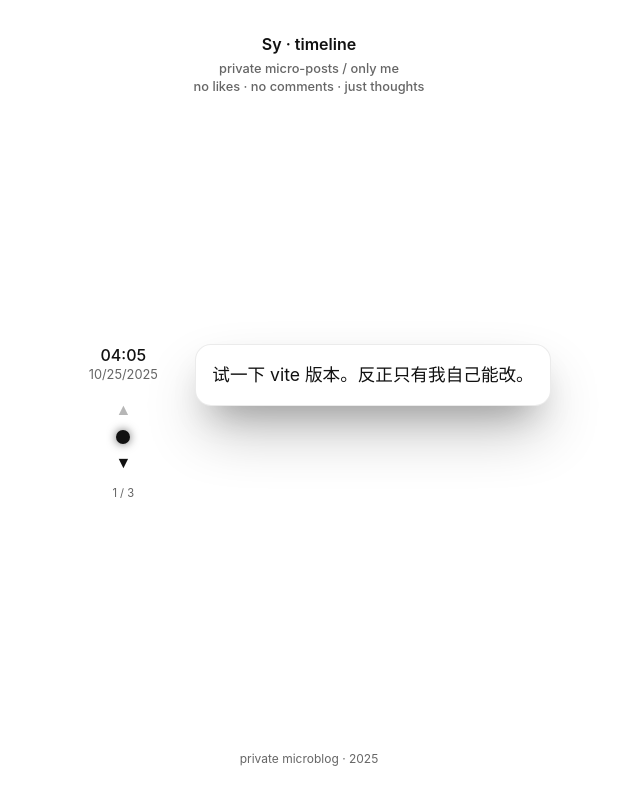
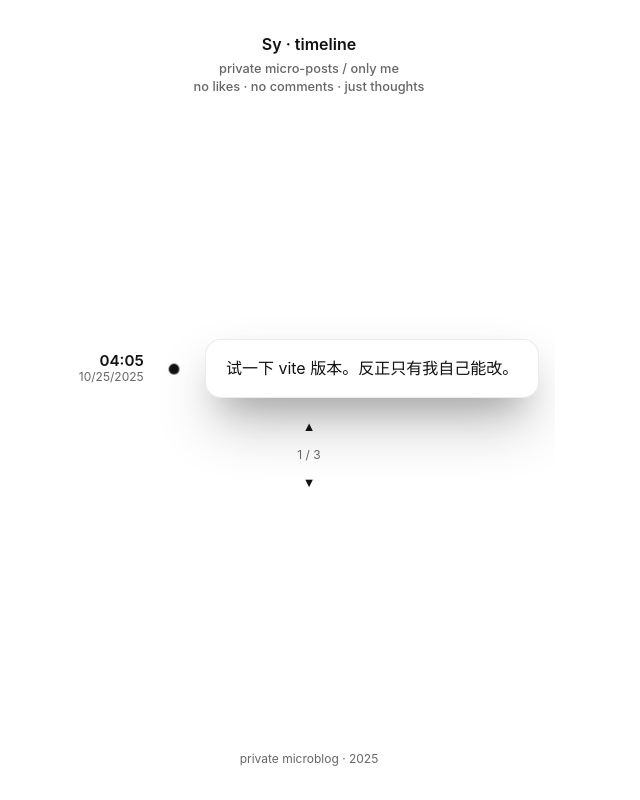
Before and after one commit to Lightly20110815/vitetwitter, a Vue app: page / in a window 1280 px wide. Shown: the whole page, without its empty margins (331-971 px from the left). Built offline with nearby package versions, Linux system fonts and the light colour scheme.

Commit message:
淡入淡出

```diff
--- a/src/App.vue
+++ b/src/App.vue
@@ -9,21 +9,17 @@
     </header>
 
     <section class="view-area">
-      <FocusView
-        v-if="viewMode === 'focus'"
-        :post="sortedPosts[currentIndex]"
-        :index="currentIndex"
-        :total="sortedPosts.length"
-        @prev="goPrev"
-        @next="goNext"
-        @toggleView="toggleViewMode"
-      />
-
-      <TimelineList
-        v-else
-        :posts="sortedPosts"
-        @toggleView="toggleViewMode"
-      />
+      <Transition name="fade" mode="out-in" appear>
+        <!-- appear 让第一次加载也做淡入 -->
+        <component
+          :is="currentView"
+          :key="viewModeKey"
+          v-bind="currentViewProps"
+          @prev="goPrev"
+          @next="goNext"
+          @toggleView="toggleViewMode"
+        />
+      </Transition>
     </section>
 
     <footer class="site-footer">
@@ -38,43 +34,80 @@ import postsRaw from "./data/posts.json";
 import FocusView from "./components/FocusView.vue";
 import TimelineList from "./components/TimelineList.vue";
 
-// 所有帖子：按时间新->旧排序
+// 帖子按时间排序（新 -> 旧）
 const sortedPosts = computed(() => {
   return [...postsRaw].sort(
     (a, b) => new Date(b.created_at) - new Date(a.created_at)
   );
 });
 
-// 当前模式: "focus" = 单条大卡模式, "timeline" = 列表模式
+// 视图模式: "focus" or "timeline"
 const viewMode = ref("focus");
 
-// currentIndex = 现在在看的那一条（0 是最新）
+// 当前在看的那条的 index（0 是最新一条）
 const currentIndex = ref(0);
 
-// 切换到上一条（更旧）
+// 切到更旧的一条
 function goPrev() {
   if (currentIndex.value < sortedPosts.value.length - 1) {
     currentIndex.value += 1;
   }
 }
 
-// 切换到下一条（更新）
+// 切到更新的一条
 function goNext() {
   if (currentIndex.value > 0) {
     currentIndex.value -= 1;
   }
 }
 
-// 切换视图模式
+// 切换模式
 function toggleViewMode() {
   viewMode.value = viewMode.value === "focus" ? "timeline" : "focus";
 }
+
+// 根据 viewMode 动态决定要渲染哪个组件 + 传哪些 props
+const currentView = computed(() => {
+  return viewMode.value === "focus" ? FocusView : TimelineList;
+});
+
+// 注意：`<component>` 里的 `key` 控制过渡重新触发
+const viewModeKey = computed(() => {
+  return viewMode.value === "focus"
+    ? `focus-${currentIndex.value}` // 切贴文 or 回到 focus 时触发过渡
+    : "timeline";
+});
+
+const currentViewProps = computed(() => {
+  if (viewMode.value === "focus") {
+    return {
+      post: sortedPosts.value[currentIndex.value],
+      index: currentIndex.value,
+      total: sortedPosts.value.length
+    };
+  } else {
+    return {
+      posts: sortedPosts.value
+    };
+  }
+});
 
 const thisYear = new Date().getFullYear();
 </script>
 
 <style scoped>
-.view-area {
-  margin-top: 1rem;
+/* 让中间块不贴边的间距在 global.css 里处理了，这里基本不用额外样式 */
+
+/* 视图切换淡入淡出。跟 FocusView.vue 里那套 fade 是同名的。
+   两边写一样是没问题的，但我们现在可以主导全局的感觉。 */
+
+.fade-enter-active,
+.fade-leave-active {
+  transition: opacity 0.2s ease-in-out;
+}
+
+.fade-enter-from,
+.fade-leave-to {
+  opacity: 0;
 }
 </style>
--- a/src/components/FocusView.vue
+++ b/src/components/FocusView.vue
@@ -1,27 +1,28 @@
 <template>
-  <div class="focus-layout">
-    <!-- 左侧：时间 + 控制 -->
-    <div class="focus-left">
-      <!-- 点击时间块 => 切换到 timeline 视图 -->
-      <div class="focus-time" @click="toggleView" title="点击切换成时间线视图">
-        <div class="focus-hm">{{ hhmm }}</div>
-        <div class="focus-date">{{ mmddyyyy }}</div>
+  <div class="focus-wrapper">
+    <div class="focus-timeline">
+      <div class="time">
+        <div class="clock">{{ timePart }}</div>
+        <div class="date">{{ datePart }}</div>
       </div>
 
-      <!-- 上/下切换按钮 -->
-      <div class="focus-nav">
-        <button @click="goNext" :disabled="index === 0">▲</button>
-        <div class="dot"></div>
-        <button @click="goPrev" :disabled="index === total - 1">▼</button>
-        <div class="idx-info">{{ index + 1 }} / {{ total }}</div>
-      </div>
+      <div
+        class="dot"
+        :class="{ active: true }"
+        @click="$emit('toggleView')"
+        title="切换视图"
+      ></div>
+
+      <article class="post-card">
+        <div class="content" v-html="linkedContent"></div>
+      </article>
     </div>
 
-    <!-- 右侧：当前这条贴子的内容 -->
-    <div class="focus-card">
-      <article class="post-card focus-card-inner">
-        <div class="content" v-html="linkedContent"></div>
-      </article>
+    <!-- 底部的导航箭头与页码 -->
+    <div class="focus-nav">
+      <button class="nav-btn" @click="$emit('prev')" :disabled="isFirst">▲</button>
+      <span class="index">{{ index + 1 }} / {{ total }}</span>
+      <button class="nav-btn" @click="$emit('next')" :disabled="isLast">▼</button>
     </div>
   </div>
 </template>
@@ -31,40 +32,22 @@ import { computed } from "vue";
 
 const props = defineProps({
   post: { type: Object, required: true },
-  index: { type: Number, required: true },
-  total: { type: Number, required: true }
+  index: Number,
+  total: Number,
+  isFirst: Boolean,
+  isLast: Boolean,
 });
 
-const emit = defineEmits(["prev", "next", "toggleView"]);
+const timePart = computed(() => {
+  const d = new Date(props.post.created_at);
+  return `${String(d.getHours()).padStart(2, "0")}:${String(d.getMinutes()).padStart(2, "0")}`;
+});
 
-function toggleView() {
-  emit("toggleView");
-}
-function goPrev() {
-  emit("prev");
-}
-function goNext() {
-  emit("next");
-}
+const datePart = computed(() => {
+  const d = new Date(props.post.created_at);
+  return `${String(d.getMonth() + 1).padStart(2, "0")}/${String(d.getDate()).padStart(2, "0")}/${d.getFullYear()}`;
+});
 
-// === 时间格式化 ===
-function parseParts(iso) {
-  const d = new Date(iso);
-  const yyyy = d.getFullYear();
-  const mm = String(d.getMonth() + 1).padStart(2, "0");
-  const dd = String(d.getDate()).padStart(2, "0");
-  const hh = String(d.getHours()).padStart(2, "0");
-  const m2 = String(d.getMinutes()).padStart(2, "0");
-  return {
-    hhmm: `${hh}:${m2}`,
-    mmddyyyy: `${mm}/${dd}/${yyyy}`
-  };
-}
-
-const hhmm = computed(() => parseParts(props.post.created_at).hhmm);
-const mmddyyyy = computed(() => parseParts(props.post.created_at).mmddyyyy);
-
-// === 内容渲染 (转义 + 链接 + 换行) ===
 function escapeHTML(str) {
   return str
     .replace(/&/g, "&amp;")
@@ -73,134 +56,161 @@ function escapeHTML(str) {
     .replace(/"/g, "&quot;");
 }
 
+function linkify(text) {
+  const urlRegex = /(https?:\/\/[^\s]+)/g;
+  return text.replace(urlRegex, (url) => `<a href="${url}" target="_blank" rel="noopener">${url}</a>`);
+}
+
 const linkedContent = computed(() => {
-  const raw = props.post.content || "";
-  const safe = escapeHTML(raw);
-
-  // 识别 URL
-  const withLinks = safe.replace(/(https?:\/\/[^\s]+)/g, (url) => {
-    return `<a href="${url}" target="_blank" rel="noopener">${url}</a>`;
-  });
-
-  // 换行变成 <br/>
-  return withLinks.replace(/\n/g, "<br/>");
+  const safe = escapeHTML(props.post.content);
+  return linkify(safe).replace(/\n/g, "<br/>");
 });
 </script>
 
 <style scoped>
-.focus-layout {
-  display: grid;
-  grid-template-columns: auto 1fr;
-  column-gap: 1rem;
-  align-items: flex-start;
+/* ===== 容器布局 ===== */
+.focus-wrapper {
+  display: flex;
+  flex-direction: column;
+  align-items: center;
+  gap: 1.25rem;
 }
 
-.focus-left {
-  min-width: 7rem;
-  color: var(--muted);
-  font-size: 0.8rem;
-  user-select: none;
+.focus-timeline {
+  display: flex;
+  align-items: center;
+  justify-content: center;
+  gap: 1rem;
 }
 
-.focus-time {
-  text-align: center;
-  cursor: pointer;
-  line-height: 1.4;
-  margin-bottom: 0.75rem;
+/* ===== 时间部分 ===== */
+.time {
+  display: flex;
+  flex-direction: column;
+  align-items: flex-end;
+  justify-content: center;
+  line-height: 1.2;
+  text-align: right;
 }
-.focus-hm {
-  font-size: 1rem;
-  font-weight: 500;
-  color: var(--fg);
+
+.time .clock {
+  font-size: 0.95rem;
+  font-weight: 600;
 }
-.focus-date {
-  font-size: 0.8rem;
+
+.time .date {
+  font-size: 0.75rem;
   color: var(--muted);
 }
 
+/* ===== 圆点部分 ===== */
+.dot {
+  width: 10px;
+  height: 10px;
+  border-radius: 50%;
+  background: var(--fg);
+  margin: 0 0.6rem;
+  flex-shrink: 0;
+  align-self: center;
+  cursor: pointer;
+  box-shadow: 0 0 6px rgba(255, 255, 255, 0.4);
+  transition:
+    transform 0.25s ease,
+    box-shadow 0.25s ease,
+    background 0.25s ease;
+}
+
+/* hover 呼吸光效 */
+.dot:hover {
+  transform: scale(1.2);
+  box-shadow: 0 0 10px rgba(255, 255, 255, 0.6);
+}
+
+/* active 态闪光动画 */
+@keyframes dotPulse {
+  0%, 100% {
+    box-shadow: 0 0 8px rgba(255, 255, 255, 0.4);
+    transform: scale(1);
+  }
+  50% {
+    box-shadow: 0 0 16px rgba(255, 255, 255, 0.75);
+    transform: scale(1.1);
+  }
+}
+.dot.active {
+  animation: dotPulse 2.2s ease-in-out infinite;
+}
+
+/* ===== 帖子卡片 ===== */
+.post-card {
+  background: var(--card-bg);
+  border: 1px solid var(--border-color);
+  border-radius: var(--radius-xl);
+  padding: 1rem 1.25rem;
+  box-shadow: var(--shadow-card);
+  max-width: 520px;
+  transition: transform 0.25s ease, box-shadow 0.25s ease;
+}
+
+.post-card:hover {
+  transform: translateY(-2px);
+  box-shadow: 0 12px 24px -8px rgba(0, 0, 0, 0.35);
+}
+
+.post-card .content {
+  white-space: pre-wrap;
+  word-wrap: break-word;
+  font-size: 1rem;
+  line-height: 1.6;
+}
+
+/* ===== 导航按钮 ===== */
 .focus-nav {
   display: flex;
   flex-direction: column;
   align-items: center;
-  color: var(--fg);
+  color: var(--muted);
+  font-size: 0.75rem;
+  gap: 0.4rem;
 }
 
-.focus-nav button {
+.nav-btn {
   background: none;
   border: none;
   color: var(--fg);
-  font-size: 1rem;
   cursor: pointer;
-  padding: 0.3rem;
-  transition: 0.2s;
+  font-size: 0.8rem;
+  transition: transform 0.2s ease, opacity 0.2s ease;
 }
-.focus-nav button:hover:not(:disabled) {
-  transform: scale(1.2);
+.nav-btn:hover {
+  transform: scale(1.15);
+  opacity: 0.9;
 }
-.focus-nav button:disabled {
+.nav-btn:disabled {
   opacity: 0.3;
-  cursor: not-allowed;
+  cursor: default;
 }
 
-.dot {
-  width: 14px;
-  height: 14px;
-  border-radius: 999px;
-  background-color: var(--fg);
-  margin: 6px 0;
-  box-shadow: 0 0 10px rgba(0,0,0,0.6);
-}
-@media (prefers-color-scheme: dark) {
-  .dot {
-    box-shadow: 0 0 10px rgba(255,255,255,0.4);
-  }
+.index {
+  font-size: 0.75rem;
+  margin: 0.25rem 0;
+  color: var(--muted);
 }
 
-.idx-info {
-  margin-top: 0.5rem;
-  font-size: 0.7rem;
-  color: var(--muted);
-  user-select: none;
-  text-align: center;
-}
-
-.focus-card {
-  min-width: 0;
-}
-
-.post-card.focus-card-inner {
-  background: var(--card-bg);
-  border: 1px solid var(--border-color);
-  border-radius: var(--radius-xl);
-  padding: 1rem 1rem 1rem;
-  box-shadow: var(--shadow-card);
-  word-wrap: break-word;
-  overflow-wrap: break-word;
-  font-size: 1.1rem;
-  line-height: 1.6;
-}
-
-.post-card.focus-card-inner .content a {
-  color: inherit;
-  text-decoration: underline;
-  text-decoration-color: rgba(255,255,255,0.4);
-}
-
-@media (max-width: 560px) {
-  .focus-layout {
-    grid-template-columns: 1fr;
-    row-gap: 1.5rem;
+/* ===== 响应式 ===== */
+@media (max-width: 600px) {
+  .focus-timeline {
+    flex-direction: column;
+    gap: 0.75rem;
   }
-
-  .focus-left {
-    display: flex;
-    justify-content: center;
-    align-items: flex-start;
-    column-gap: 2rem;
+  .time {
+    align-items: center;
   }
-
-  .focus-time {
-    margin-bottom: 0;
+  .dot {
+    margin: 0;
+  }
+  .post-card {
+    max-width: 90%;
   }
 }
 </style>
--- a/src/styles/global.css
+++ b/src/styles/global.css
@@ -1,21 +1,19 @@
-/* 全局基础重置 */
+/* =====================
+   🌙 全局基础设置
+   ===================== */
 * {
   box-sizing: border-box;
 }
 
-/* 整个页面背景和文字基础 */
+/* 全局背景与文字 */
 body {
   background: var(--bg);
   color: var(--fg);
   font-family: var(--font-stack);
   line-height: 1.5;
   margin: 0;
-
-  /* 让背景和布局撑满视窗 */
   height: 100vh;
 
-  /* 我们的 app 有一个 .page 容器。
-     这里让 .page 居中到屏幕中央，无论桌面还是移动。 */
   display: flex;
   justify-content: center;
   align-items: center;
@@ -24,31 +22,36 @@ body {
 /* 页面主容器 */
 .page {
   width: 100%;
-  max-width: 900px; /* 稍微放大点呼吸空间，原来是 600px */
+  max-width: 900px;
+  height: 100vh;
 
-  /* 改成纵向 flex 布局，分成：header / 内容区 / footer */
   display: flex;
   flex-direction: column;
-
-  /* 把页面整个拉到全高，这样 footer 能贴近底部 */
-  height: 100vh;
-
-  /* 两端分布：header在上，footer在下，中间的view-area占中段 */
   justify-content: space-between;
-
-  /* 内边距，避免内容贴边 */
   padding: 2rem 1rem 2rem;
+  overflow: hidden; /* 防止过渡时轻微滚动条闪动 */
 }
 
-/* 顶部标题区域（你的 "Sy · timeline" 那块） */
+/* =====================
+   ✨ 顶部标题淡入动画
+   ===================== */
 .site-header {
   text-align: center;
   color: var(--muted);
   font-size: 0.9rem;
   font-weight: 500;
+  margin-bottom: 1rem;
 
-  /* 不要太靠顶部，给一点空间 */
-  margin-bottom: 1rem;
+  opacity: 0;
+  transform: translateY(-10px);
+  animation: headerFadeIn 0.6s ease-out 0.15s forwards;
+}
+
+@keyframes headerFadeIn {
+  to {
+    opacity: 1;
+    transform: translateY(0);
+  }
 }
 
 .site-header .name {
@@ -56,7 +59,6 @@ body {
   font-weight: 600;
   color: var(--fg);
 }
-
 .site-header .sub {
   font-size: 0.8rem;
   color: var(--muted);
@@ -64,31 +66,25 @@ body {
   line-height: 1.4;
 }
 
-/* 中间主展示区（FocusView / TimelineList） */
+/* =====================
+   中间内容区
+   ===================== */
 .view-area {
-  /* 我们让它吃掉中间的剩余空间 */
   flex: 1;
-
-  /* 然后把里面的内容（也就是 FocusView 的左右两列）居中 */
   display: flex;
   justify-content: center;
   align-items: center;
-
-  /* 让它别贴 header 太死 */
   padding: 1rem 0;
 }
 
-/* FocusView 里面（左：时间+按钮，右：卡片）本身已经用 grid 和 min-width:7rem 做布局了
-   我们不在这里强行改它的方向，这样它会在大屏幕上并排，
-   在手机上用它自己的 @media 规则自动折叠成上下 */
-
+/* 时间线列表基础 */
 .timeline {
   display: flex;
   flex-direction: column;
   margin-top: 1rem;
 }
 
-/* 没贴子时的占位文案 */
+/* 没有内容时的占位 */
 .empty {
   color: var(--muted);
   text-align: center;
@@ -96,18 +92,51 @@ body {
   font-size: 0.9rem;
 }
 
-/* 底部小尾巴 */
+/* 页脚 */
 .site-footer {
   text-align: center;
   font-size: 0.75rem;
   color: var(--muted);
   user-select: none;
+  margin-top: 2rem;
 
-  /* 给脚注一点点上方间距，不然太贴边 */
-  margin-top: 2rem;
+  opacity: 0;
+  transform: translateY(6px);
+  animation: footerFadeIn 0.6s ease-out 0.3s forwards;
 }
 
-/* 响应式针对非常窄的屏幕（比如手机）稍微调 padding */
+@keyframes footerFadeIn {
+  to {
+    opacity: 1;
+    transform: translateY(0);
+  }
+}
+
+/* =====================
+   ✨ 全局淡入 + 回弹上浮动画
+   ===================== */
+.fade-enter-active,
+.fade-leave-active {
+  transition:
+    opacity 0.45s ease-in-out,
+    transform 0.45s cubic-bezier(0.175, 0.885, 0.32, 1.275);
+  /* 回弹式 cubic-bezier */
+}
+
+.fade-enter-from,
+.fade-leave-to {
+  opacity: 0;
+  transform: translateY(22px) scale(0.98);
+}
+
+.fade-enter-to {
+  opacity: 1;
+  transform: translateY(0) scale(1);
+}
+
+/* =====================
+   📱 响应式：手机端更紧凑
+   ===================== */
 @media (max-width: 480px) {
   .page {
     padding: 1rem 1rem 1.5rem;
```
